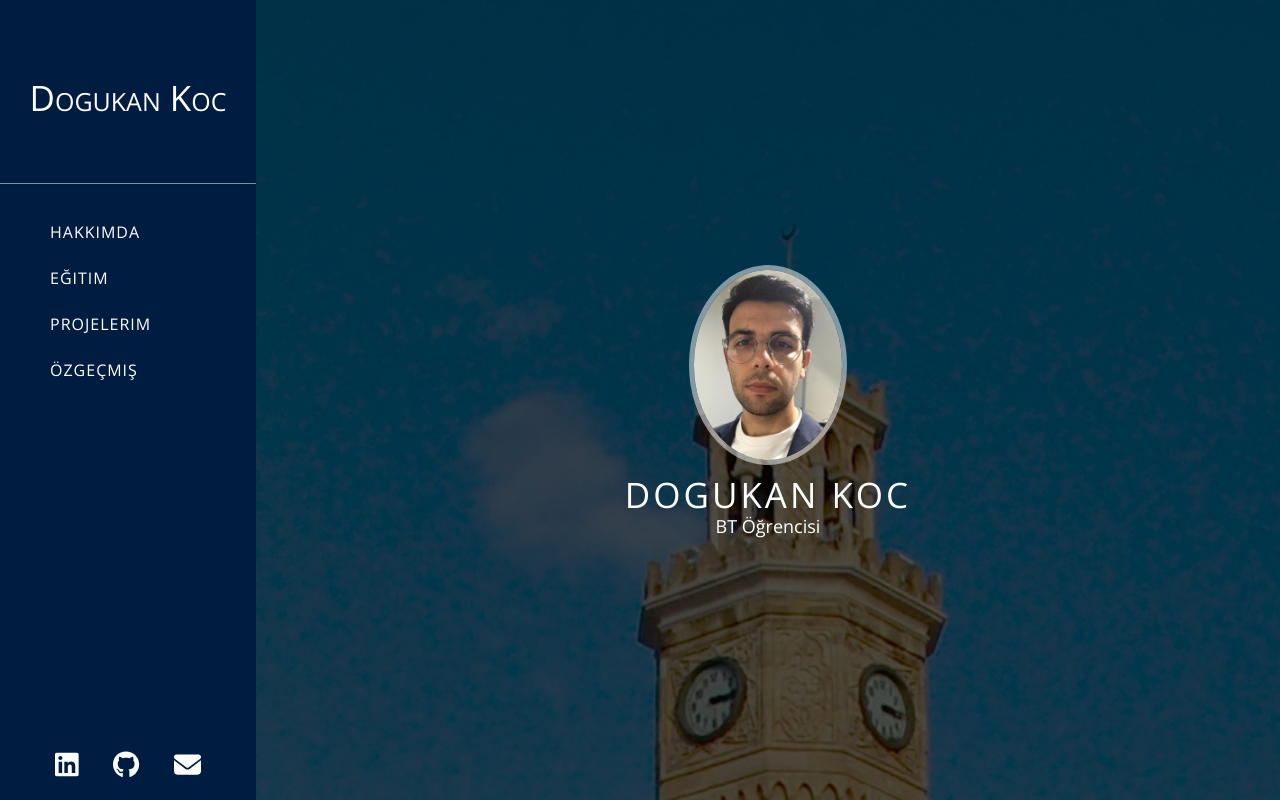
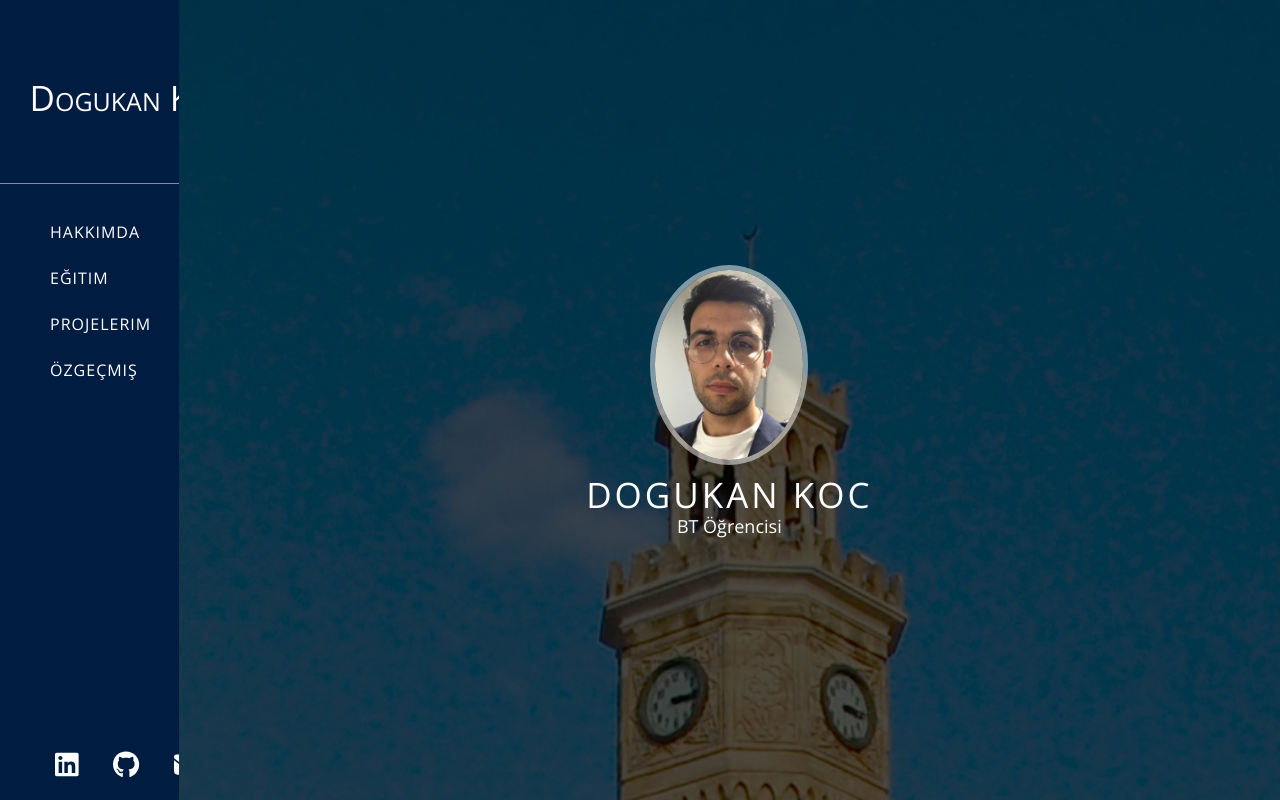
Before and after one commit to dgukan/Portfolyom-Frontend-Backend, a React (Create React App) app in the folder web/: page / in a window 1280 px wide. Shown: the top 800 px of the page. Built offline with nearby package versions, Linux system fonts and the light colour scheme.

Commit message:
css bem fixes

```diff
--- a/web/src/App.scss
+++ b/web/src/App.scss
@@ -6,16 +6,13 @@ html{
 
 	body.app {
 		text-align: center;
-
+		//Bu arada main vardı ancak bir ise yaramadığı için onu sildim . app.tsx'den de sildim
 			article {
 				display: flex;
 				height: 100%;
-				// class vermedigimiz icin bu seviyedeki tum headerlara bu kurallari uyguladi
-				// header {
-
 				//Navigation Css Kodları
 				header.article__header {
-					// position: fixed;
+					position: fixed;
 					// z-index: 2;
 					overflow-y: hidden;
 					background-color: #001c40;
@@ -84,38 +81,31 @@ html{
 				}
 				//Content Bölümü Kodları
 				main.article__main {
-					flex: 80%;
+					//display flexi kapattım ve position absolute yaptım.
+
+					// flex: 80%;
 					background-image: url('../public/bg5.jpg');
 					background-repeat: no-repeat;
 					background-position: center;
 					background-size: cover;
-					display: flex;
+					position: absolute;
+					top: 0;
+					right: 0;
+					// display: flex;
 					// flex-direction: row;
 					align-content: center;
 					justify-content: center;
-					// hile ile sagdaki containerin icindekileri saga ittin
-					// margin-left: 24.5rem;
 
 					article {
 						all:unset;
 						display: flex;
-						//
-						// soldaki absolute oldugu icin flex ile duzenlenemez
-						// sagdakine 20% margin yada left: gibi birsey vermen gerekiyor
-						// verince ust uste gelmezler
 						width: 100%;
-						// margin-left: 20%;
-						//
 						flex-direction: column;
 						justify-content: center;
 						align-items: center;
-						// hile ile soldaki bari footer'in hep uzerinde kalmasini sagladin
-						// z-index: 1;
 						color: #fff;
 						position: relative;
 
-						// class belirtmedik hepsine ekledi tum article lara
-						// &::before {
 						&.main::before {
 							content: '';
 							position: absolute;
@@ -127,7 +117,6 @@ html{
 							z-index: 1;
 						}
 
-						// fix tum sectionlardaki article i resetle ki hersey ortalansin
 						section {
 							article{
 								margin: 0;
@@ -360,19 +349,11 @@ html{
 							border-top: 0.1rem solid #fff;
 							text-align: center;
 							position: relative;
-							// bottom: 0.1rem;
 							z-index: 2;
 							color: #fff;
 							padding: 3rem;
-							//footer yazilarini hilesiz ortala
 							display:flex;
 							justify-content: center;
-							//
-							// hileli olarak footer ve ustundeki elementin son icerikleri arasina bosluk attin
-							// bunu padding olarak o arraydeki son elemente vermen gerek
-							// anahtarlarin siralari degisse bile bunu hep sonuncuya yapmak icin
-							// css kurali last child kullanabilirsin
-							// margin-top: 30vh;
 							background: rgba( 0, 28, 64, 0.7 );
 
 							article {
@@ -386,12 +367,10 @@ html{
 								}
 							}
 						}
-						// duzelttim hileni
 
 						section:nth-last-child(1) {
 							margin-top: 10vw;
 							width: 79.2vw;
-							// margin-left: 5.8rem;
 						}
 					}
 				}
```
